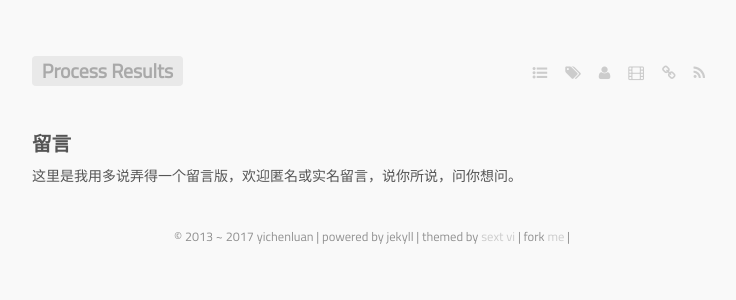
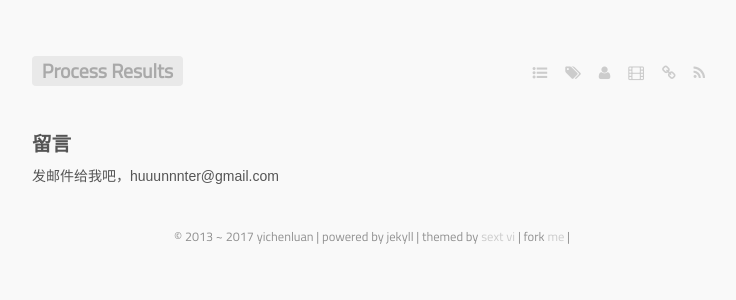
Before and after one commit to yichenluan/yichenluan.github.io, a Jekyll site: the page built from messageBoard.markdown, in a window 1280 px wide. Shown: the top 300 px of the page, without its empty margins (268-1004 px from the left). Built offline with Jekyll 4.4.1, drawn with Linux system fonts in a browser that asks for light colours; some web fonts are replaced; Markdown is read by kramdown in place of the engine named in the settings; comment, search, counter and statistics services are not loaded.

Commit message:
update messageBoard

```diff
--- a/messageBoard.markdown
+++ b/messageBoard.markdown
@@ -4,4 +4,4 @@ layout: post
 ---
 
 
-这里是我用多说弄得一个留言版，欢迎匿名或实名留言，说你所说，问你想问。
+发邮件给我吧，huuunnnter@gmail.com
```
